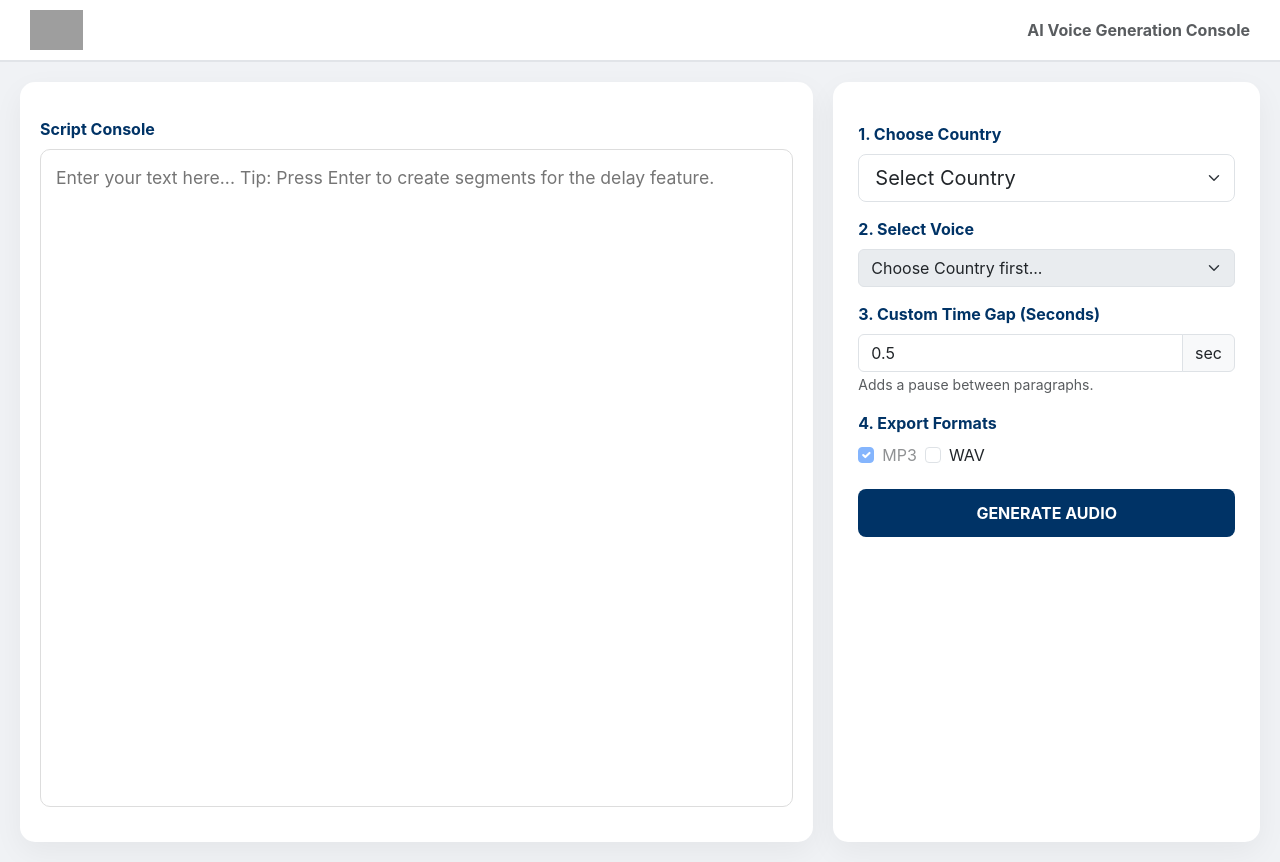
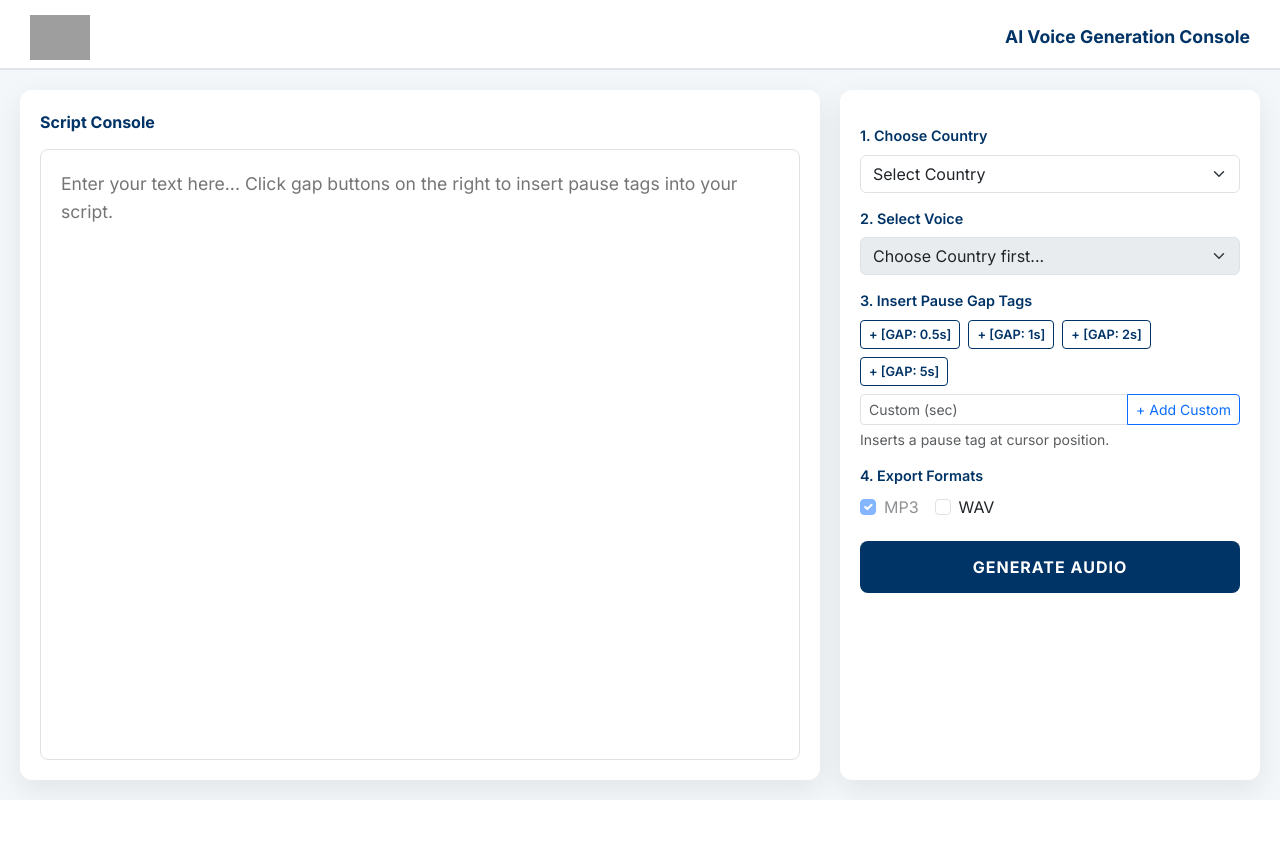
Before and after one commit to tusharkondvilkar/Multiple-text-to-voice, a Flask app: page / in a window 1280 px wide. After the commit the page ends 800 px from the top, so only its background shows below. Run offline with Flask 3, Linux system fonts and the light colour scheme; grey boxes are pictures that could not be loaded.

Commit message:
Update index.html

```diff
--- a/templates/index.html
+++ b/templates/index.html
@@ -3,65 +3,233 @@
 <head>
     <meta charset="UTF-8">
     <meta name="viewport" content="width=device-width, initial-scale=1.0">
-    <title>HRMantra AI Voice Studio</title>
+    <title>HRMantra AI Voice Studio | Lets Lead</title>
+    <!-- Bootstrap 5 CSS -->
     <link href="https://cdn.jsdelivr.net/npm/bootstrap@5.3.0/dist/css/bootstrap.min.css" rel="stylesheet">
+    <!-- Google Fonts -->
+    <link href="https://fonts.googleapis.com/css2?family=Inter:wght@400;600;700&display=swap" rel="stylesheet">
+
     <style>
-        :root { --primary: #003366; --accent: #00aaff; --bg: #f0f2f5; }
-        body { background-color: var(--bg); font-family: 'Inter', sans-serif; height: 100vh; overflow: hidden; }
-        .main-container { height: 100vh; display: flex; flex-direction: column; }
-        .navbar { background: white; border-bottom: 2px solid #e1e4e8; padding: 10px 30px; }
-        .logo { height: 40px; }
+        :root {
+            --hrm-blue: #003366;
+            --hrm-accent: #00aaff;
+            --bg-gray: #f4f7fa;
+            --card-shadow: 0 10px 30px rgba(0, 0, 0, 0.08);
+        }
 
-        .workspace { flex: 1; display: flex; padding: 20px; gap: 20px; overflow: hidden; }
-        .editor-side { flex: 2; background: white; border-radius: 15px; display: flex; flex-direction: column; padding: 20px; box-shadow: 0 10px 30px rgba(0,0,0,0.05); }
-        .config-side { flex: 1; background: white; border-radius: 15px; padding: 25px; box-shadow: 0 10px 30px rgba(0,0,0,0.05); overflow-y: auto; }
+        body, html {
+            height: 100%;
+            margin: 0;
+            font-family: 'Inter', sans-serif;
+            background-color: var(--bg-gray);
+            overflow: hidden; /* Prevents double scrollbars */
+        }
 
-        #textInput { flex: 1; border: 1px solid #ddd; border-radius: 10px; padding: 15px; font-size: 1.1rem; resize: none; margin-bottom: 15px; }
-        #textInput:focus { outline: none; border-color: var(--accent); }
+        /* Navbar Styling */
+        .navbar {
+            background: white;
+            border-bottom: 2px solid #e1e5eb;
+            padding: 10px 30px;
+            height: 70px;
+            z-index: 1000;
+        }
 
-        .timeline { margin: 20px 0; display: none; }
-        .step-pill { padding: 5px 15px; border-radius: 20px; background: #eee; font-size: 0.8rem; transition: 0.3s; }
-        .step-active { background: var(--primary); color: white; }
+        .navbar-brand img {
+            height: 45px;
+        }
 
-        .form-label { font-weight: 700; color: var(--primary); margin-top: 15px; display: block; }
-        .btn-generate { background: var(--primary); color: white; font-weight: bold; width: 100%; padding: 12px; border-radius: 8px; border: none; margin-top: 20px; }
-        .btn-generate:hover { background: #002244; }
+        .nav-title {
+            color: var(--hrm-blue);
+            font-weight: 700;
+            font-size: 1.1rem;
+            margin-bottom: 0;
+        }
 
-        .download-box { margin-top: 20px; border-top: 1px solid #eee; padding-top: 20px; display: none; }
-        .format-badge { cursor: pointer; border: 1px solid var(--primary); padding: 5px 10px; border-radius: 5px; margin-right: 5px; text-decoration: none; font-size: 0.9rem; }
+        /* Main Layout */
+        .main-container {
+            display: flex;
+            height: calc(100vh - 70px);
+            padding: 20px;
+            gap: 20px;
+        }
+
+        /* Editor Section (Left) */
+        .editor-section {
+            flex: 2;
+            background: white;
+            border-radius: 12px;
+            display: flex;
+            flex-direction: column;
+            padding: 20px;
+            box-shadow: var(--card-shadow);
+        }
+
+        .section-header {
+            font-weight: 700;
+            color: var(--hrm-blue);
+            margin-bottom: 15px;
+            font-size: 1rem;
+            display: flex;
+            align-items: center;
+            gap: 10px;
+        }
+
+        #textInput {
+            flex: 1;
+            border: 1px solid #dee2e6;
+            border-radius: 8px;
+            padding: 20px;
+            font-size: 1.1rem;
+            line-height: 1.6;
+            resize: none;
+            color: #333;
+            background-color: #fff;
+            transition: border-color 0.2s;
+        }
+
+        #textInput:focus {
+            outline: none;
+            border-color: var(--hrm-accent);
+            box-shadow: 0 0 0 3px rgba(0, 170, 255, 0.1);
+        }
+
+        /* Settings Section (Right) */
+        .settings-section {
+            flex: 1;
+            background: white;
+            border-radius: 12px;
+            padding: 20px;
+            box-shadow: var(--card-shadow);
+            overflow-y: auto;
+            max-width: 450px;
+        }
+
+        .form-label {
+            font-weight: 600;
+            color: var(--hrm-blue);
+            font-size: 0.9rem;
+            margin-top: 15px;
+        }
+
+        /* Gap Button Styling */
+        .gap-btn {
+            border: 1px solid var(--hrm-blue);
+            color: var(--hrm-blue);
+            background: transparent;
+            font-size: 0.8rem;
+            font-weight: 600;
+            transition: 0.2s;
+        }
+
+        .gap-btn:hover {
+            background-color: var(--hrm-blue);
+            color: white;
+        }
+
+        /* Progress Timeline */
+        .timeline {
+            margin-top: 20px;
+            display: none;
+        }
+
+        .step-pill {
+            font-size: 0.75rem;
+            padding: 4px 12px;
+            border-radius: 20px;
+            background: #e9ecef;
+            color: #6c757d;
+        }
+
+        .step-active {
+            background: var(--hrm-blue);
+            color: white;
+        }
+
+        /* Action Buttons */
+        .btn-generate {
+            background: var(--hrm-blue);
+            color: white;
+            font-weight: 700;
+            width: 100%;
+            padding: 14px;
+            border-radius: 8px;
+            border: none;
+            margin-top: 20px;
+            text-transform: uppercase;
+            letter-spacing: 1px;
+        }
+
+        .btn-generate:hover {
+            background: #002244;
+        }
+
+        .btn-generate:disabled {
+            background: #ccc;
+        }
+
+        /* Result Area */
+        .result-area {
+            margin-top: 20px;
+            padding-top: 20px;
+            border-top: 2px dashed #eee;
+            display: none;
+        }
+
+        .download-link {
+            text-decoration: none;
+            color: var(--hrm-blue);
+            border: 1px solid var(--hrm-blue);
+            padding: 6px 12px;
+            border-radius: 6px;
+            font-size: 0.85rem;
+            font-weight: 600;
+            margin-right: 8px;
+        }
+
+        .download-link:hover {
+            background: var(--hrm-blue);
+            color: white;
+        }
     </style>
 </head>
 <body>
 
+<!-- Navigation Bar -->
 <nav class="navbar d-flex justify-content-between align-items-center">
-    <img src="https://hrmantra.com/assets/images/hrmantralogosvg.svg" alt="HRMantra" class="logo">
-    <span class="fw-bold text-muted">AI Voice Generation Console</span>
+    <a class="navbar-brand" href="#">
+        <img src="https://hrmantra.com/assets/images/hrmantralogosvg.svg" alt="HRMantra">
+    </a>
+    <p class="nav-title">AI Voice Generation Console</p>
 </nav>
 
 <div class="main-container">
-    <div class="workspace">
-        <!-- Editor Side -->
-        <div class="editor-side">
-            <label class="form-label">Script Console</label>
-            <textarea id="textInput" placeholder="Enter your text here... Tip: Press Enter to create segments for the delay feature."></textarea>
 
-            <div id="timeline" class="timeline">
-                <div class="progress mb-3" style="height: 10px;">
-                    <div id="progressBar" class="progress-bar progress-bar-striped progress-bar-animated" style="width: 0%"></div>
+    <!-- Left Panel: Script Console -->
+    <div class="editor-section">
+        <div class="section-header">
+            <span>Script Console</span>
+        </div>
+        <textarea id="textInput" placeholder="Enter your text here... Click gap buttons on the right to insert pause tags into your script."></textarea>
+
+        <!-- Timeline UI -->
+        <div id="timelineArea" class="timeline">
+            <div class="progress mb-2" style="height: 8px;">
+                <div id="progressBar" class="progress-bar progress-bar-striped progress-bar-animated" style="width: 0%; background-color: var(--hrm-blue);"></div>
             </div>
             <div class="d-flex justify-content-between">
-                    <span class="step-pill" id="s1">Connecting</span>
-                    <span class="step-pill" id="s2">Synthesizing</span>
-                    <span class="step-pill" id="s3">Converting</span>
-                    <span class="step-pill" id="s4">Done</span>
+                <span class="step-pill" id="step1">Connecting</span>
+                <span class="step-pill" id="step2">Synthesizing</span>
+                <span class="step-pill" id="step3">Formatting</span>
+                <span class="step-pill" id="step4">Complete</span>
             </div>
         </div>
     </div>
 
-        <!-- Configuration Side -->
-        <div class="config-side">
+    <!-- Right Panel: Settings -->
+    <div class="settings-section">
+
         <label class="form-label">1. Choose Country</label>
-            <select id="countrySelect" class="form-select form-select-lg" onchange="updateVoices()">
+        <select id="countrySelect" class="form-select" onchange="loadVoices()">
             <option value="">Select Country</option>
             {% for country in voice_map.keys()|sort %}
             <option value="{{ country }}">{{ country }}</option>
@@ -73,50 +241,58 @@
             <option value="">Choose Country first...</option>
         </select>
 
-            <label class="form-label">3. Custom Time Gap (Seconds)</label>
+        <label class="form-label">3. Insert Pause Gap Tags</label>
+        <div class="d-flex flex-wrap gap-2 mb-2">
+            <button type="button" class="btn gap-btn btn-sm" onclick="insertGapTag('0.5s')">+ [GAP: 0.5s]</button>
+            <button type="button" class="btn gap-btn btn-sm" onclick="insertGapTag('1s')">+ [GAP: 1s]</button>
+            <button type="button" class="btn gap-btn btn-sm" onclick="insertGapTag('2s')">+ [GAP: 2s]</button>
+            <button type="button" class="btn gap-btn btn-sm" onclick="insertGapTag('5s')">+ [GAP: 5s]</button>
+        </div>
         <div class="input-group">
-                <input type="number" id="delayInput" class="form-control" value="0.5" step="0.1" min="0">
-                <span class="input-group-text">sec</span>
+            <input type="number" id="customGapVal" class="form-control form-control-sm" placeholder="Custom (sec)">
+            <button class="btn btn-outline-primary btn-sm" onclick="addCustomGap()">+ Add Custom</button>
         </div>
-            <small class="text-muted">Adds a pause between paragraphs.</small>
+        <small class="text-muted mt-1 d-block">Inserts a pause tag at cursor position.</small>
 
         <label class="form-label">4. Export Formats</label>
-            <div class="d-flex gap-2 mt-2">
+        <div class="d-flex gap-3">
             <div class="form-check">
                 <input class="form-check-input" type="checkbox" value="mp3" checked disabled>
                 <label class="form-check-label">MP3</label>
             </div>
             <div class="form-check">
-                    <input class="form-check-input" type="checkbox" id="wavCheck" value="wav">
+                <input class="form-check-input" type="checkbox" value="wav" id="wavCheck">
                 <label class="form-check-label">WAV</label>
             </div>
         </div>
 
-            <button class="btn-generate" id="genBtn" onclick="processAudio()">GENERATE AUDIO</button>
+        <button class="btn-generate" id="generateBtn" onclick="startGeneration()">GENERATE AUDIO</button>
 
-            <div id="downloadBox" class="download-box">
-                <h6 class="mb-3">Downloads:</h6>
-                <div id="downloadLinks"></div>
-                <audio id="player" controls class="w-100 mt-3"></audio>
-            </div>
+        <!-- Output Result Area -->
+        <div id="resultArea" class="result-area">
+            <h6 class="fw-bold mb-3" style="color: var(--hrm-blue);">✓ Output Generated Successfully</h6>
+            <audio id="audioPlayer" controls class="w-100 mb-3"></audio>
+            <div id="downloadLinks" class="d-flex flex-wrap gap-2"></div>
         </div>
     </div>
 </div>
 
+<!-- JS Logic -->
 <script>
-const voiceMap = {{ voice_map | tojson }};
+    const voiceData = {{ voice_map | tojson }};
 
-function updateVoices() {
+    // Load voices based on country selection
+    function loadVoices() {
         const country = document.getElementById('countrySelect').value;
         const vSelect = document.getElementById('voiceSelect');
         vSelect.innerHTML = '<option value="">Choose a voice...</option>';
 
-    if (country && voiceMap[country]) {
+        if (country && voiceData[country]) {
             vSelect.disabled = false;
-        voiceMap[country].forEach(v => {
+            voiceData[country].forEach(voice => {
                 const opt = document.createElement('option');
-            opt.value = v.id;
-            opt.textContent = v.label;
+                opt.value = voice.id;
+                opt.textContent = voice.label;
                 vSelect.appendChild(opt);
             });
         } else {
@@ -124,70 +300,104 @@ function updateVoices() {
         }
     }
 
-async function processAudio() {
+    // IMPORTANT: The Cursor Position Injection Logic
+    function insertGapTag(duration) {
+        const textarea = document.getElementById('textInput');
+        const start = textarea.selectionStart;
+        const end = textarea.selectionEnd;
+        const tag = ` [GAP: ${duration}] `;
+
+        // Construct new text
+        const currentText = textarea.value;
+        textarea.value = currentText.substring(0, start) + tag + currentText.substring(end);
+
+        // Move cursor focus and position to AFTER the tag
+        const newPos = start + tag.length;
+        textarea.focus();
+        textarea.setSelectionRange(newPos, newPos);
+    }
+
+    function addCustomGap() {
+        const val = document.getElementById('customGapVal').value;
+        if (val && val > 0) {
+            insertGapTag(val + 's');
+            document.getElementById('customGapVal').value = '';
+        } else {
+            alert("Enter a valid number for seconds.");
+        }
+    }
+
+    // Process audio via API
+    async function startGeneration() {
         const text = document.getElementById('textInput').value;
         const voice = document.getElementById('voiceSelect').value;
-    const delay = document.getElementById('delayInput').value;
+        const btn = document.getElementById('generateBtn');
         const formats = ['mp3'];
         if(document.getElementById('wavCheck').checked) formats.push('wav');
 
-    if(!text || !voice) return alert("Select Voice and Enter Text");
+        if (!text || !voice) {
+            alert("Please provide both text and a voice selection.");
+            return;
+        }
 
-    // UI Reset
-    document.getElementById('timeline').style.display = 'block';
-    document.getElementById('downloadBox').style.display = 'none';
-    document.getElementById('genBtn').disabled = true;
-
-    // Animate Timeline
-    updateStep(1, 25);
+        // Show Timeline and disable button
+        btn.disabled = true;
+        document.getElementById('timelineArea').style.display = 'block';
+        document.getElementById('resultArea').style.display = 'none';
+        updateTimeline(1, 20);
 
         try {
-        const res = await fetch('/generate', {
+            updateTimeline(2, 50);
+            const response = await fetch('/generate', {
                 method: 'POST',
-            headers: {'Content-Type': 'application/json'},
-            body: JSON.stringify({ text, voice, delay, formats })
+                headers: { 'Content-Type': 'application/json' },
+                body: JSON.stringify({ text, voice, formats })
             });
-        const data = await res.json();
+            const data = await response.json();
 
-        updateStep(2, 60);
-        setTimeout(() => updateStep(3, 85), 500);
-
-        if(data.urls) {
+            if (data.urls) {
+                updateTimeline(3, 85);
                 setTimeout(() => {
-                updateStep(4, 100);
-                showDownloads(data.urls);
-                document.getElementById('genBtn').disabled = false;
-            }, 1000);
+                    updateTimeline(4, 100);
+                    displayResult(data.urls);
+                    btn.disabled = false;
+                }, 800);
+            } else {
+                throw new Error("Generation failed");
             }
-    } catch(e) {
-        alert("Error processing request.");
-        document.getElementById('genBtn').disabled = false;
+        } catch (err) {
+            alert("Error generating audio. Check console.");
+            btn.disabled = false;
         }
     }
 
-function updateStep(stepNum, percent) {
+    function updateTimeline(step, percent) {
         document.getElementById('progressBar').style.width = percent + '%';
-    for(let i=1; i<=4; i++) {
-        document.getElementById('s'+i).classList.remove('step-active');
+        for (let i = 1; i <= 4; i++) {
+            document.getElementById('step' + i).classList.remove('step-active');
         }
-    document.getElementById('s'+stepNum).classList.add('step-active');
+        document.getElementById('step' + step).classList.add('step-active');
     }
 
-function showDownloads(urls) {
-    const container = document.getElementById('downloadLinks');
-    container.innerHTML = '';
-    document.getElementById('downloadBox').style.display = 'block';
-    document.getElementById('player').src = urls.mp3;
+    function displayResult(urls) {
+        const resultArea = document.getElementById('resultArea');
+        const downloadLinks = document.getElementById('downloadLinks');
+        const player = document.getElementById('audioPlayer');
+
+        resultArea.style.display = 'block';
+        downloadLinks.innerHTML = '';
+        player.src = urls.mp3;
 
         for (const [format, url] of Object.entries(urls)) {
             const a = document.createElement('a');
             a.href = url;
-        a.className = 'format-badge';
-        a.download = `voice_output.${format}`;
-        a.textContent = `Download .${format.toUpperCase()}`;
-        container.appendChild(a);
+            a.className = 'download-link';
+            a.download = `HRMantra_Audio.${format}`;
+            a.innerHTML = `Download .${format.toUpperCase()}`;
+            downloadLinks.appendChild(a);
         }
     }
 </script>
+
 </body>
 </html>
```
Lines whose indentation alone changed are shown as unchanged.
